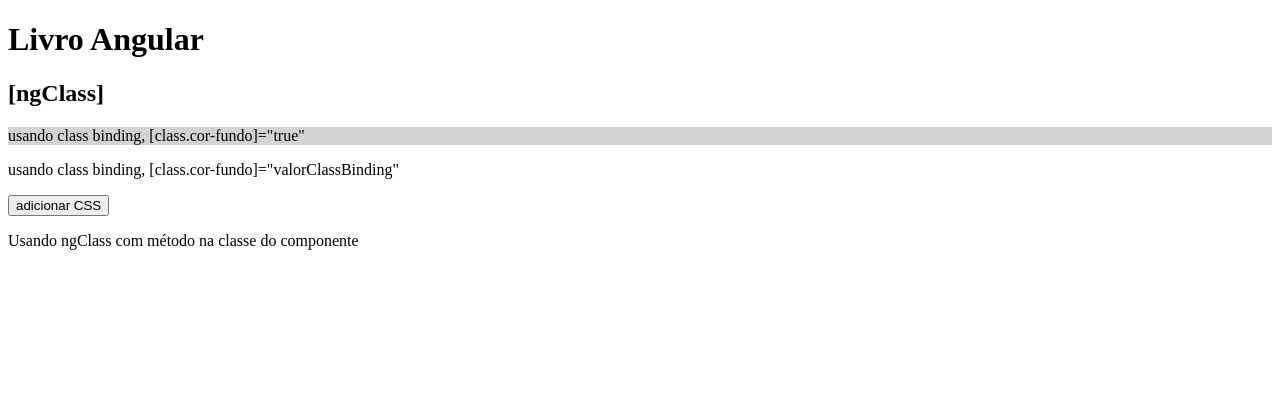
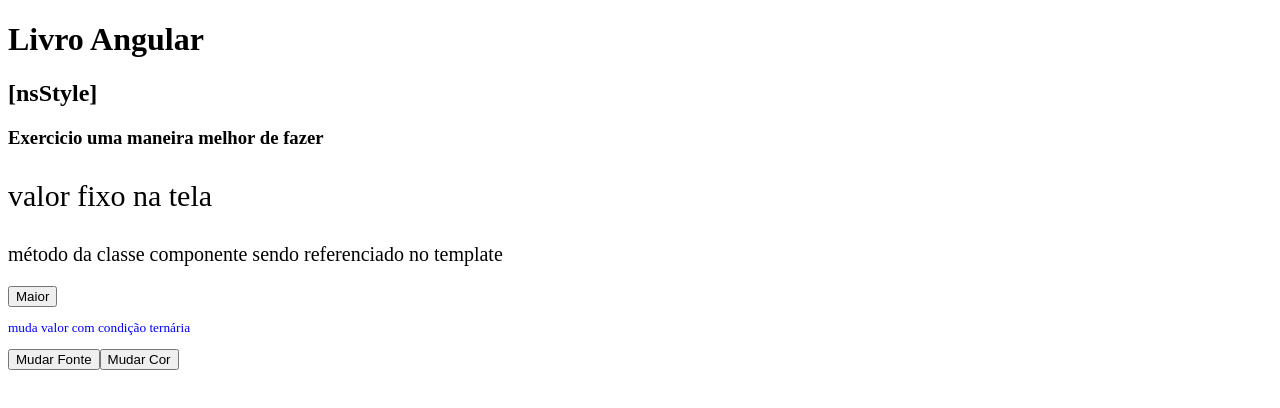
Before and after one commit to eltoncox/angular-training, an Angular app: page / in a window 1280 px wide. Shown: the top 408 px of the page. Built offline with nearby package versions, Linux system fonts and the light colour scheme.

Commit message:
ngStyle - style-binding.

```diff
--- a/src/app/app.component.html
+++ b/src/app/app.component.html
@@ -14,5 +14,6 @@
 
 <app-ng-if></app-ng-if>
 <app-ng-switch-case></app-ng-switch-case>
-<app-ng-for></app-ng-for> -->
-<app-ng-class></app-ng-class>
+<app-ng-for></app-ng-for>
+<app-ng-class></app-ng-class>  -->
+<app-ng-style></app-ng-style>
--- a/src/app/app.module.ts
+++ b/src/app/app.module.ts
@@ -13,6 +13,7 @@ import { NgIfComponent } from './ng-if/ng-if.component';
 import { NgSwitchCaseComponent } from './ng-switch-case/ng-switch-case.component';
 import { NgForComponent } from './ng-for/ng-for.component';
 import { NgClassComponent } from './ng-class/ng-class.component';
+import { NgStyleComponent } from './ng-style/ng-style.component';
 
 
 
@@ -26,7 +27,8 @@ import { NgClassComponent } from './ng-class/ng-class.component';
     NgIfComponent,
     NgSwitchCaseComponent,
     NgForComponent,
-    NgClassComponent
+    NgClassComponent,
+    NgStyleComponent
   ],
   imports: [
     BrowserModule,
--- /dev/null
+++ b/src/app/ng-style/ng-style.component.html
@@ -0,0 +1,30 @@
+<h2>[nsStyle]</h2>
+
+<!--
+<p [style.font-size]="30 + 'px'">valor fixo</p>
+
+<p [style.font-size]="valorFonte">método da classe componente sendo referenciado no template</p>
+
+<button (click)="incrementar()">aumentar</button>
+
+<p [style.font-size]="validaFonte ? 'x-large' : 'smaller'"
+   [style.color]="validaCor ? 'red' : 'blue'">muda valor com condição ternária</p>
+
+   <button (click)="mudaFonte()">mudaFonte</button>
+   <button (click)="mudaCor()">mudaCor</button> -->
+
+
+<h3>Exercicio uma maneira melhor de fazer</h3>
+
+<p [ngStyle]="{'font-size': '30px'}">valor fixo na tela</p>
+
+<p [ngStyle]="{'font-size': valorFonte}">método da classe componente sendo referenciado no template</p>
+
+<button (click)="incrementar()">Maior</button>
+
+<p [ngStyle]="{'font-size': validaFonte ? 'x-large' : 'smaller', 'color':validaCor ? 'red' : 'blue'}">
+  muda valor com condição ternária
+</p>
+
+<button (click)="mudaFonte()">Mudar Fonte</button>
+<button (click)="mudaCor()">Mudar Cor</button>
--- /dev/null
+++ b/src/app/ng-style/ng-style.component.ts
@@ -0,0 +1,28 @@
+import { Component } from '@angular/core';
+
+@Component({
+  selector: 'app-ng-style',
+  templateUrl: './ng-style.component.html',
+  styleUrls: ['./ng-style.component.css']
+})
+export class NgStyleComponent {
+
+  tamanho: number = 20;
+  valorFonte: string = 20 + 'px' ;
+
+  validaFonte:boolean = false;
+  validaCor: boolean = false;
+
+  incrementar() {
+    this.tamanho++;
+    this.valorFonte = this.tamanho + 'px';
+  }
+  mudaFonte() {
+    this.validaFonte = !this.validaFonte;
+  }
+
+  mudaCor() {
+    this.validaCor =!this.validaCor;
+  }
+
+}
```
Also changed, not shown: src/app/ng-style/ng-style.component.css (added).
